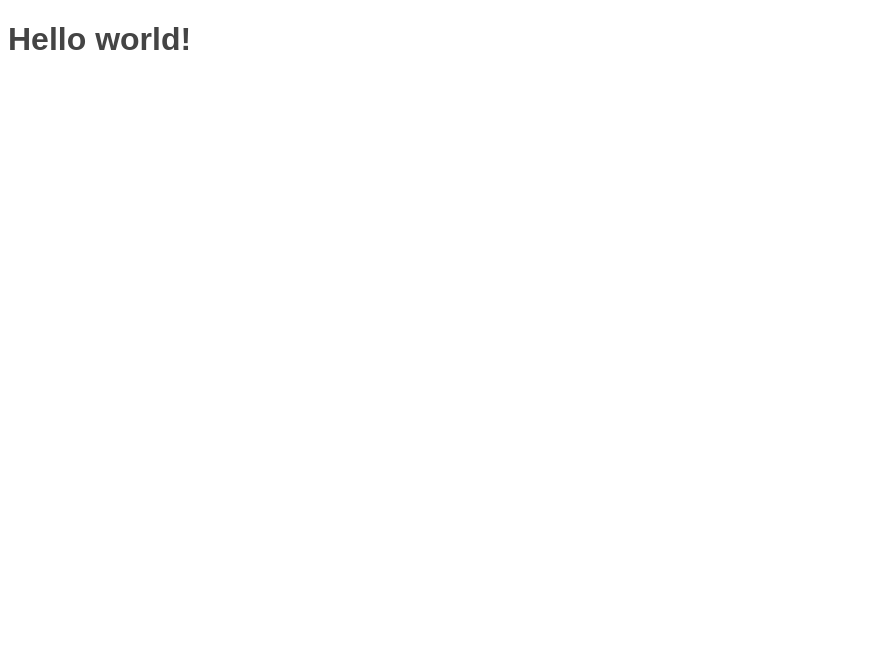
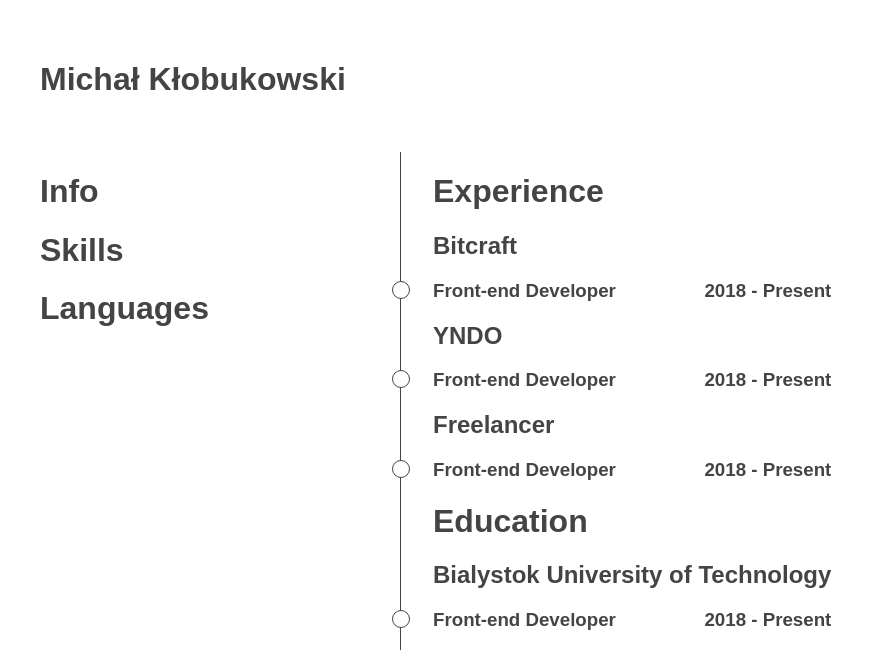
Before and after one commit to burzomir/resume, a React app: page / in a window 1280 px wide. Shown: the top 668 px of the page, without its empty margins (0-884 px from the left). Built offline with nearby package versions, Linux system fonts and the light colour scheme; the HTML template or start-up script is replaced by a standard one.

Commit message:
create timeline containers

```diff
--- a/src/App.tsx
+++ b/src/App.tsx
@@ -1,9 +1,24 @@
 import * as React from 'react'
 import * as ReactDOM from 'react-dom'
+import Timeline from './containers/Timeline'
 
 const App: React.StatelessComponent = () => {
   return (
-    <h1>Hello world!</h1>
+    <div>
+      <div className='p-2'>
+        <h1>Michał Kłobukowski</h1>
+      </div>
+      <div className='d-f pl-2'>
+        <div className='w-30'>
+          <h1>Info</h1>
+          <h1>Skills</h1>
+          <h1>Languages</h1>
+        </div>
+        <div className='w-70 pr-2 d-f'>
+          <Timeline/>
+        </div>
+      </div>
+    </div>
   )
 }
 
--- /dev/null
+++ b/src/containers/Timeline.tsx
@@ -0,0 +1,16 @@
+import * as React from 'react'
+import Timeline from '../components/Timeline'
+import TimelineSection from './TimelineSection'
+import { data } from '../data'
+
+const TimelineContainer: React.StatelessComponent = () => {
+  return (
+    <Timeline>
+      {
+        data.timeline.sections.map((id) => <TimelineSection id={id} key={id} />)
+      }
+    </Timeline>
+  )
+}
+
+export default TimelineContainer
--- /dev/null
+++ b/src/containers/TimelineEntry.tsx
@@ -0,0 +1,21 @@
+import * as React from 'react'
+import TimelineEntry from '../components/TimelineEntry'
+import { findById } from '../utils/array'
+import { data } from '../data'
+
+interface TimelineEntryContainerProps {
+  id: number
+}
+
+const TimelineEntryContainer: React.StatelessComponent<TimelineEntryContainerProps> = (props) => {
+  const { id } = props
+  const { name } = findById(data.entries)(id)
+  return (
+    <TimelineEntry
+      name={name}
+      started={new Date()}
+    />
+  )
+}
+
+export default TimelineEntryContainer
--- /dev/null
+++ b/src/containers/TimelineSection.tsx
@@ -0,0 +1,23 @@
+import * as React from 'react'
+import TimelineSection from '../components/TimelineSection'
+import TimelineSubsection from './TimelineSubsection'
+import { findById } from '../utils/array'
+import { data } from '../data'
+
+interface TimelineSectionContainerProps {
+  id: number
+}
+
+const TimelineSectionContainer: React.StatelessComponent<TimelineSectionContainerProps> = (props) => {
+  const { id } = props
+  const { name, subsections } = findById(data.sections)(id)
+  return (
+    <TimelineSection name={name}>
+      {
+        subsections.map((id) => <TimelineSubsection id={id} key={id} />)
+      }
+    </TimelineSection>
+  )
+}
+
+export default TimelineSectionContainer
--- /dev/null
+++ b/src/containers/TimelineSubsection.tsx
@@ -0,0 +1,22 @@
+import * as React from 'react'
+import { data } from '../data'
+import TimelineEntry from './TimelineEntry'
+
+interface TimelineSubsectionContainerProps {
+  id: number
+}
+
+const TimelineSubsectionContainer: React.StatelessComponent<TimelineSubsectionContainerProps> = (props) => {
+  const { id } = props
+  const { name, entries } = data.subsections.find(section => section.id === id)
+  return (
+    <>
+      <h2>{name}</h2>
+      {
+        entries.map(id => <TimelineEntry id={id} key={id}/>)
+      }
+    </>
+  )
+}
+
+export default TimelineSubsectionContainer
--- /dev/null
+++ b/src/utils/array.ts
@@ -0,0 +1,8 @@
+export const findBy = <T>(propName: keyof T) => <V extends T>(array: V[]) => (value: any) => {
+  return array.find(element => element[propName] === value)
+}
+
+interface WithId {
+  id: number
+}
+export const findById = findBy<WithId>('id')
```
